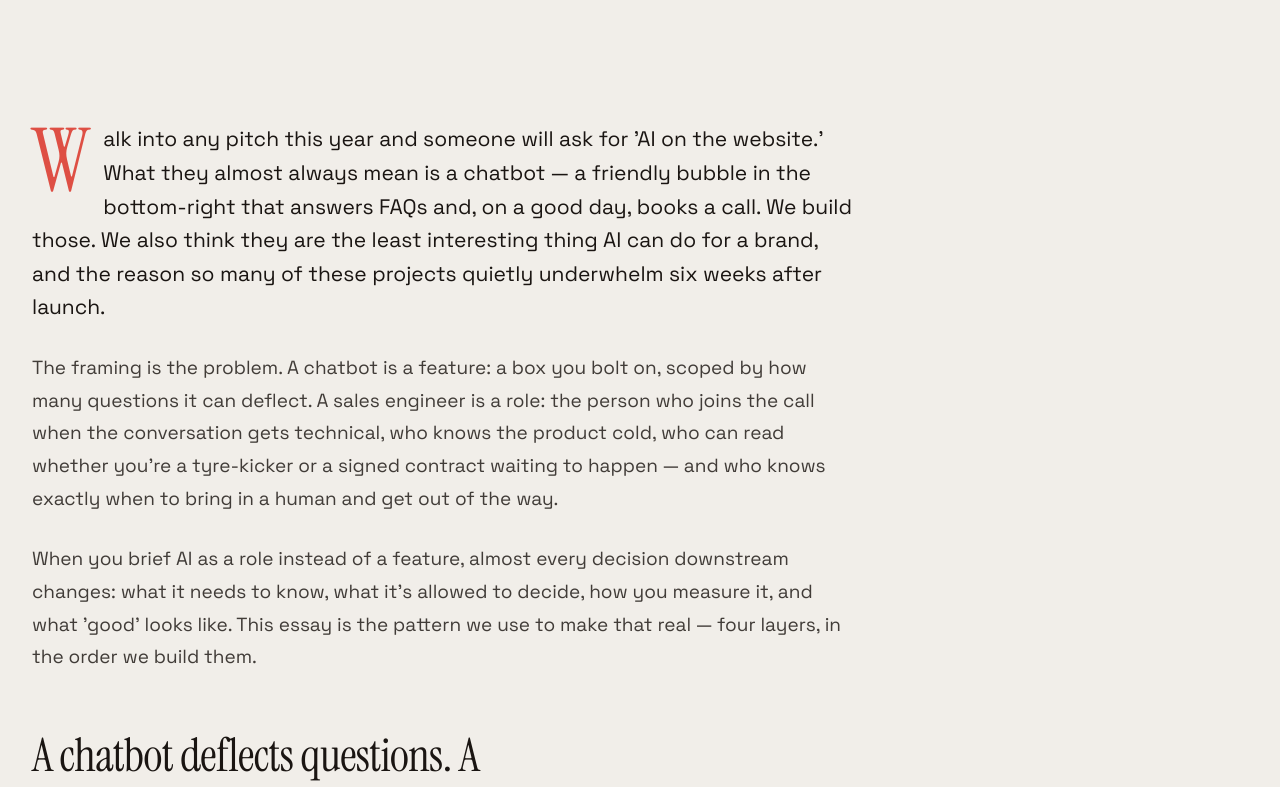
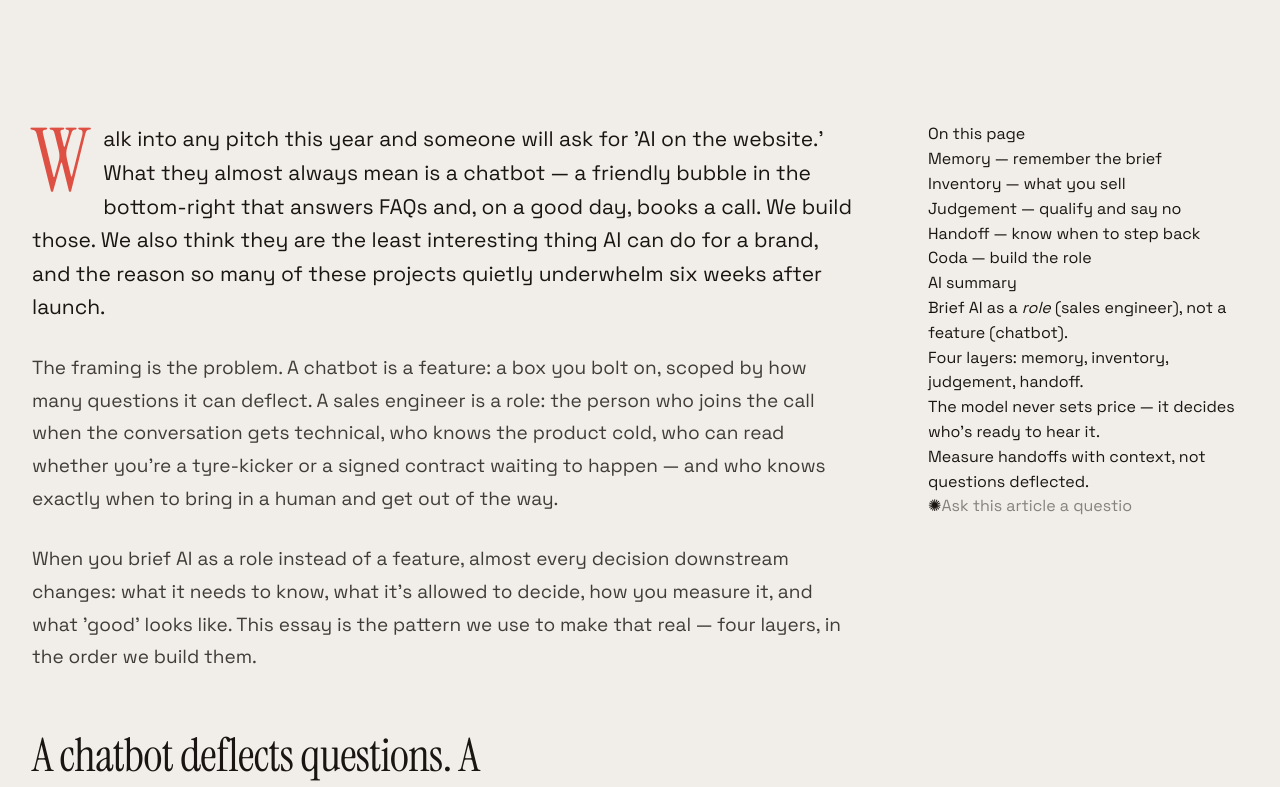
Before and after one commit to Dbrowne14/Default_Social_AI, a Next.js app: page /insights/ai-concierge-sales-engineer in a window 1280 px wide. Shown: the part 1320-2107 px from the top of the page. Built offline with nearby package versions, Linux system fonts and the light colour scheme.

Commit message:
working on rail toc

```diff
--- a/components/insights/insightsPage/InsightsArticleBody.tsx
+++ b/components/insights/insightsPage/InsightsArticleBody.tsx
@@ -5,14 +5,13 @@ import { usePathname } from "next/navigation";
 const InsightsArticleBody = () => {
   const pathname = usePathname();
   const slug = pathname.split("/").pop();
+  const article = insights.filter((post) => post.slug === slug);
   return (
     <div className="pt-12 pb-19 720:pt-18 720:pb-24">
       <div className="container-custom">
         <div className="grid grid-cols-1 min-[900px]:grid-cols-[minmax(0,1fr)_280px] min-[1080px]:grid-cols-[minmax(0,1fr)_320px] min-[900px]:gap-x-12 min-[1080px]:gap-x-18">
-          <article className="prose text-[17.5px] 720:text-[19px] leading-[1.68] 720:leading-[1.72] text-cream-2 min-[900px]:col-start-1 space-y-7">
-            {insights
-              .filter((post) => post.slug === slug)
-              ?.map((post) => {
+          <article className="text-[17.5px] 720:text-[19px] leading-[1.68] 720:leading-[1.72] text-cream-2 min-[900px]:col-start-1 space-y-7">
+            {article?.map((post) => {
               return (
                 <>
                   {post.intro?.map((paragraph, index) => {
@@ -20,7 +19,7 @@ const InsightsArticleBody = () => {
                       return (
                         <p
                           key={index}
-                            className="lead text-[19px] leading-[1.6] text-cream 720:text-[21px] first-letter:float-left first-letter:font-serif first-letter:text-[72px] first-letter:leading-[0.72] first-letter:pr-2.5 first-letter:pt-1.5 first-letter:text-accent 720:first-letter:text-[88px] 720:first-letter:pr-3.5 720:first-letter:pt-2 max-w-[74ch]"
+                          className="text-[19px] leading-[1.6] text-cream 720:text-[21px] first-letter:float-left first-letter:font-serif first-letter:text-[72px] first-letter:leading-[0.72] first-letter:pr-2.5 first-letter:pt-1.5 first-letter:text-accent 720:first-letter:text-[88px] 720:first-letter:pr-3.5 720:first-letter:pt-2 max-w-[74ch]"
                         >
                           {paragraph.superText}
                         </p>
@@ -36,7 +35,7 @@ const InsightsArticleBody = () => {
                   {post.pullQuotes?.map((paragraph, index) => {
                     return (
                       <div
-                          className="pull max-w-full my-14 p-0 border-none"
+                        className="max-w-full my-14 p-0 border-none"
                         key={index}
                       >
                         <p className="max-w-[22ch] font-serif text-[clamp(30px,4vw,46px)] leading-[1.12] tracking-[-0.015em] text-cream">
@@ -95,6 +94,65 @@ const InsightsArticleBody = () => {
               );
             })}
           </article>
+          <aside className="rail hidden min-[900px]:block min-[900px]:col-start-2">
+            <div className="sticky">
+              <nav className="toc" aria-label="On this page">
+                <div className="lbl">On this page</div>
+                <ol>
+                  <li>
+                    <a href="#s1" data-target="s1">
+                      Memory — remember the brief
+                    </a>
+                  </li>
+                  <li>
+                    <a href="#s2" data-target="s2">
+                      Inventory — what you sell
+                    </a>
+                  </li>
+                  <li>
+                    <a href="#s3" data-target="s3">
+                      Judgement — qualify and say no
+                    </a>
+                  </li>
+                  <li>
+                    <a href="#s4" data-target="s4">
+                      Handoff — know when to step back
+                    </a>
+                  </li>
+                  <li>
+                    <a href="#s5" data-target="s5">
+                      Coda — build the role
+                    </a>
+                  </li>
+                </ol>
+              </nav>
+
+              <div className="ai-summary">
+                <div className="lbl">AI summary</div>
+                <ul>
+                  <li>
+                    Brief AI as a <em>role</em> (sales engineer), not a feature
+                    (chatbot).
+                  </li>
+                  <li>Four layers: memory, inventory, judgement, handoff.</li>
+                  <li>
+                    The model never sets price — it decides who's ready to hear
+                    it.
+                  </li>
+                  <li>
+                    Measure handoffs with context, not questions deflected.
+                  </li>
+                </ul>
+                <div className="ask">
+                  <span className="spark">✺</span>
+                  <input
+                    placeholder="Ask this article a question…"
+                    aria-label="Ask this article"
+                  />
+                </div>
+              </div>
+            </div>
+          </aside>
         </div>
       </div>
     </div>
```
Lines whose indentation alone changed are shown as unchanged.
